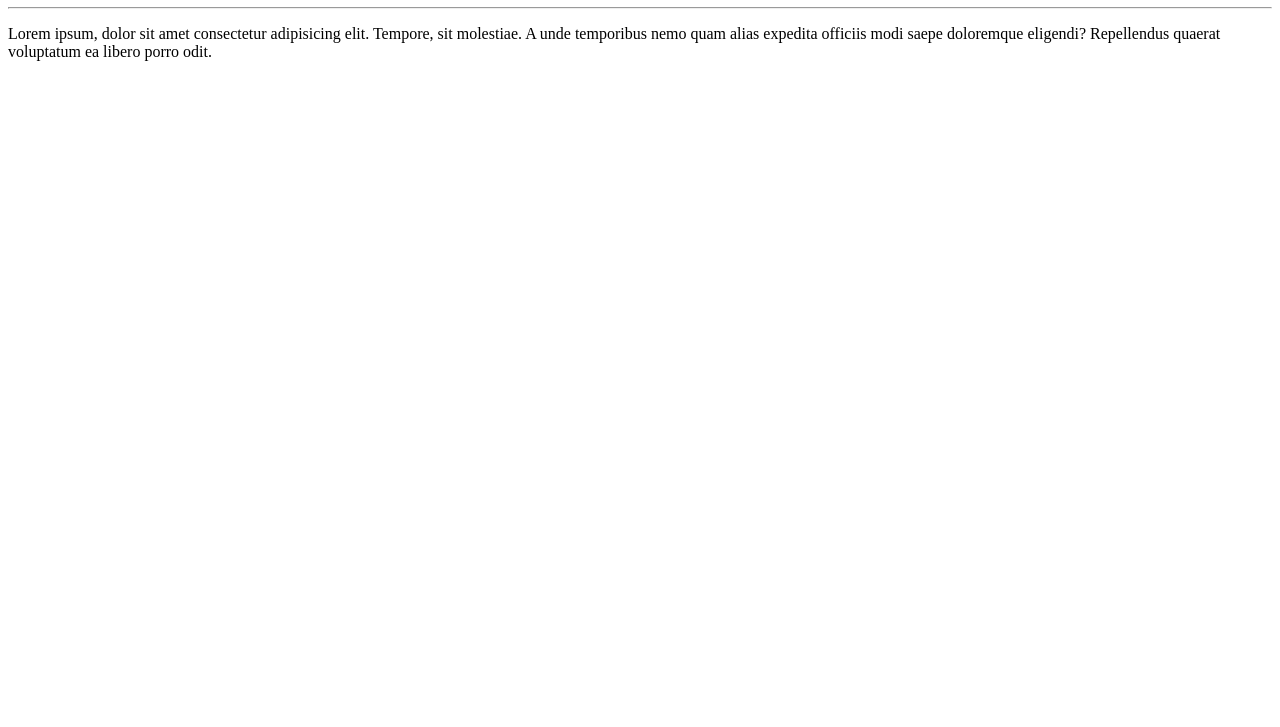
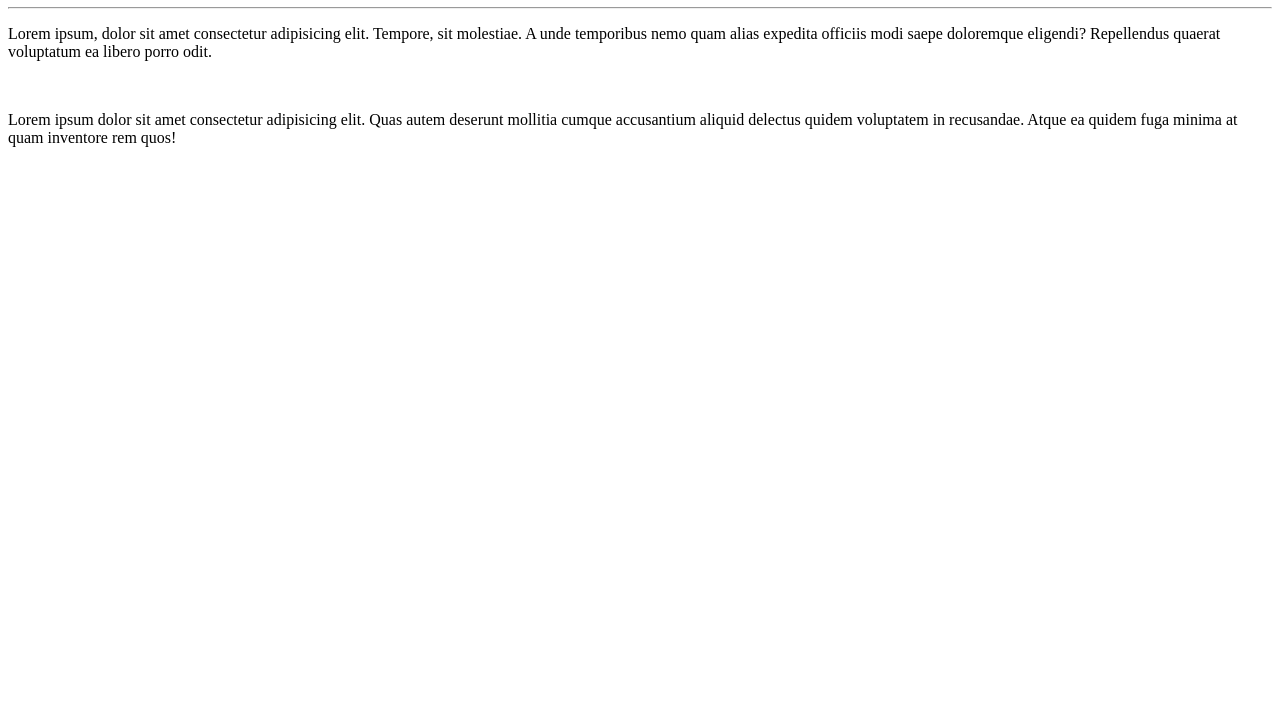
Before and after one commit to MarceloCLeandro/Ola-Mundo, a plain HTML site: page site-exemplo/index.html in a window 1280 px wide. Shown: the part 73-800 px from the top of the page. Drawn offline with Linux system fonts and the light colour scheme.

Commit message:
Adicionado novo páragrafo

```diff
--- a/site-exemplo/index.html
+++ b/site-exemplo/index.html
@@ -13,6 +13,12 @@
     <p>Lorem ipsum, dolor sit amet consectetur adipisicing elit. Tempore, sit molestiae.
         A unde temporibus nemo quam alias expedita officiis modi saepe doloremque eligendi?
         Repellendus quaerat voluptatum ea libero porro odit.</p>
+    <br>
+    <p>
+        Lorem ipsum dolor sit amet consectetur adipisicing elit. Quas autem deserunt mollitia cumque
+        accusantium aliquid delectus quidem voluptatem in recusandae. Atque ea quidem fuga minima at quam
+        inventore rem quos!
+    </p>
 
 </body>
 </html>
```
